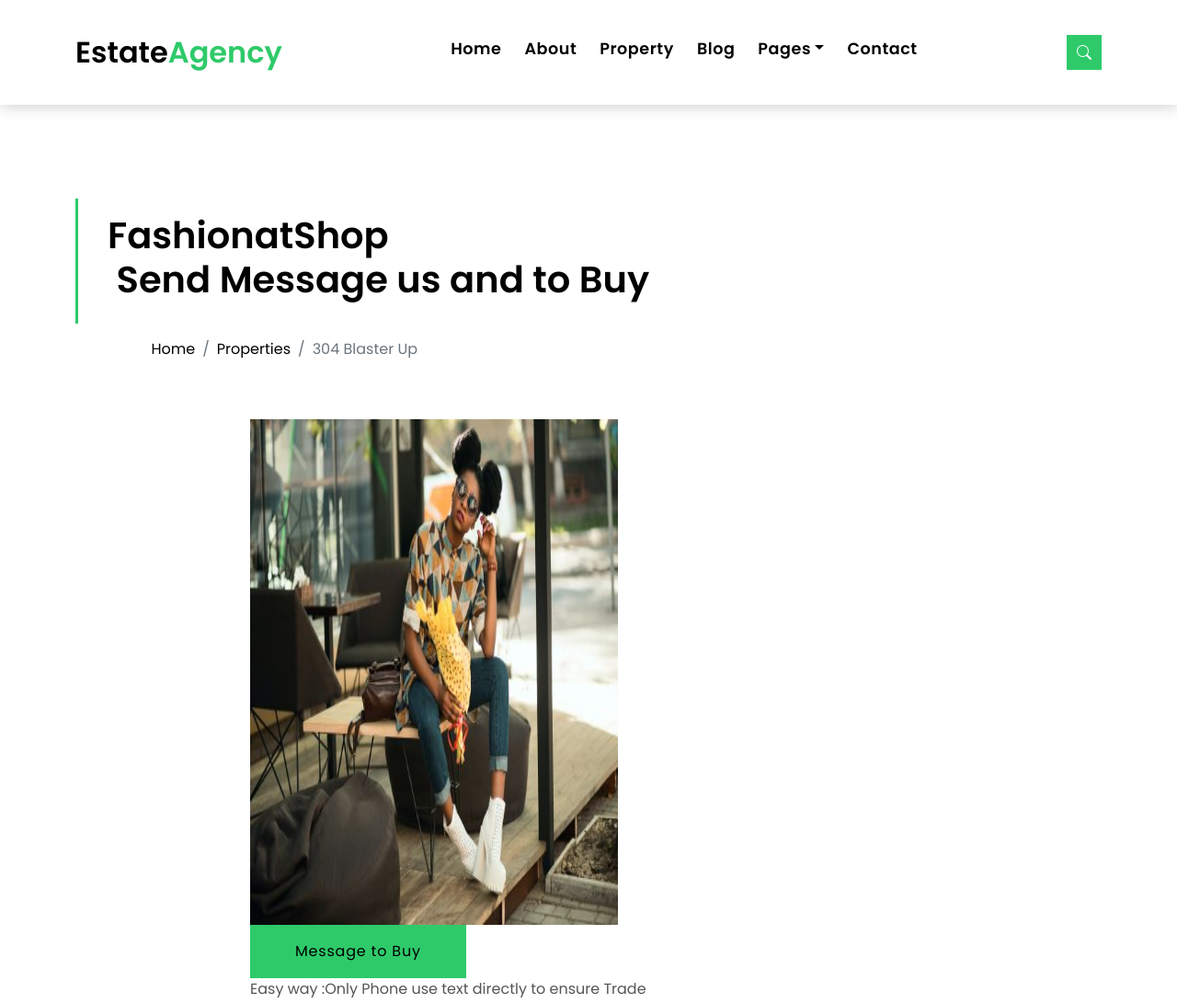
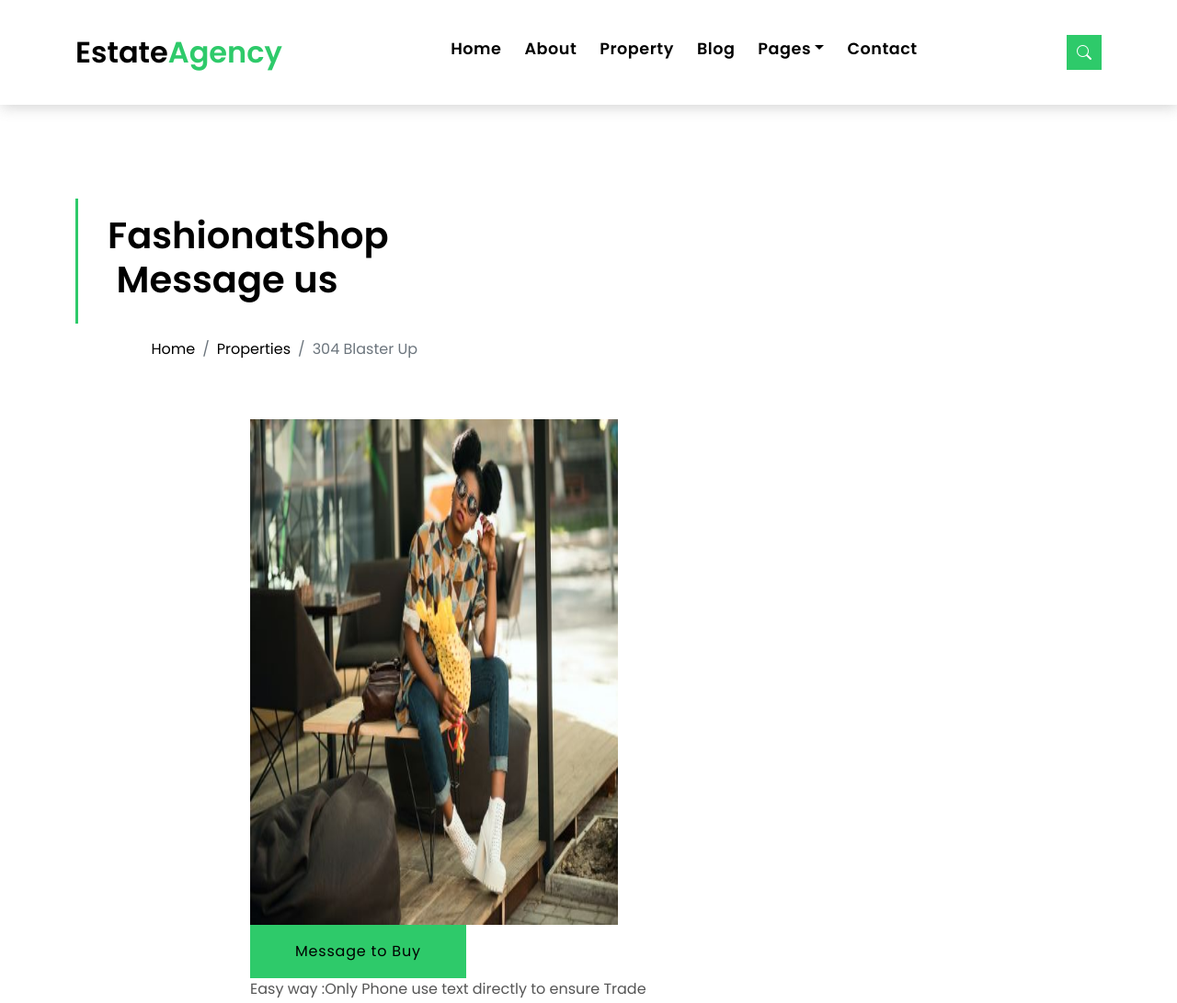
Before and after one commit to MeshachOpoku/meshachopoku.github.io, a plain HTML site: page property-single.html in a window 1280 px wide. Shown: the top 1091 px of the page at 92% size. Drawn offline with Linux system fonts and the light colour scheme.

Commit message:
Update send message to Message us
Edit text closer to fashionate shop title

```diff
--- a/property-single.html
+++ b/property-single.html
@@ -194,7 +194,7 @@
 
              <br>
             </form> <label id="show24"></label>
-            <a  href="https://formsubmit.co/el/sififa">Send Message us and to Buy</a>
+            <a  href="https://formsubmit.co/el/sififa"> Message us</a>
 
           </div>
 
```
